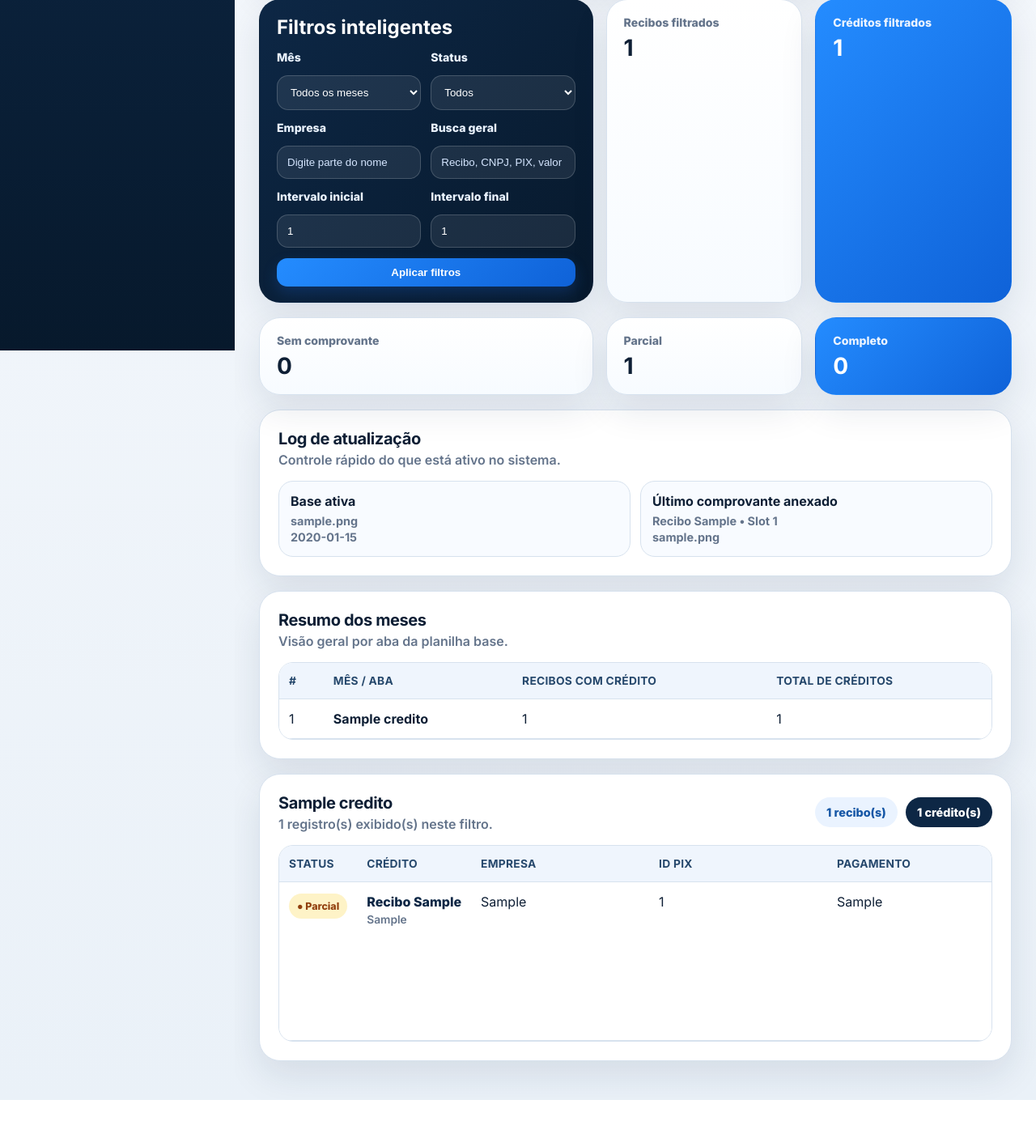
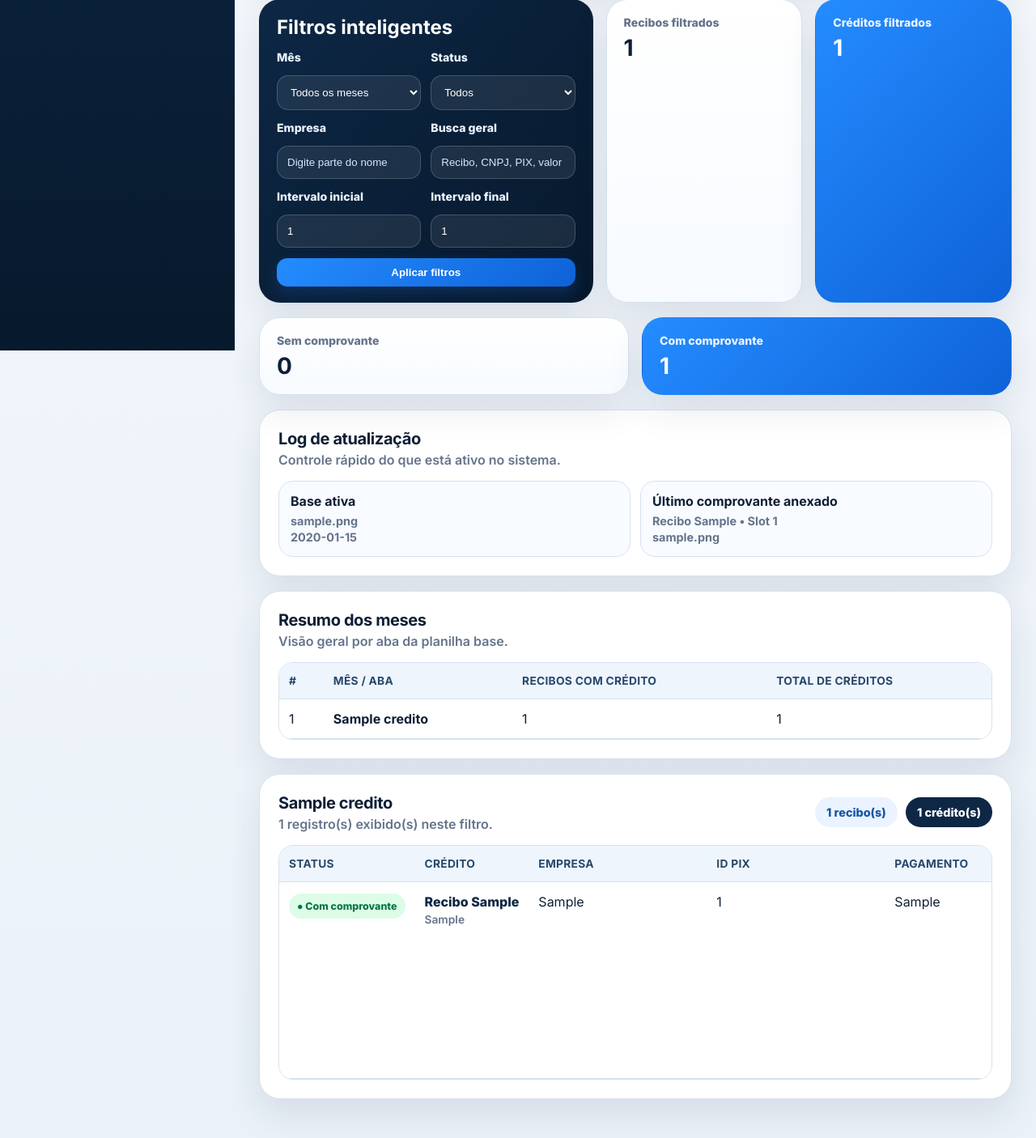
Before and after one commit to edgeocupacionalbelem-wq/creditos, a Flask app: page / in a window 1280 px wide. Shown: the part 367-1773 px from the top of the page at 81% size. Before the commit the page ends 1726 px from the top, so only its background shows below. Run offline with Flask 3, Linux system fonts and the light colour scheme; tables that the repository leaves empty hold one stand-in row (values such as "Sample post").

Commit message:
atualizacao visual

```diff
--- a/app.py
+++ b/app.py
@@ -351,26 +351,18 @@ def get_dashboard_data(start_idx=None, end_idx=None, busca="", mes_nome="", empr
         comp_count = len(c.comprovantes)
         c.comprovante_count = comp_count
 
-        if comp_count >= 2:
+        if comp_count >= 1:
             c.status_comprovante = "completo"
-            c.status_label = "Completo"
+            c.status_label = "Com comprovante"
             total_com_comprovante += 1
-        elif comp_count == 1:
-            c.status_comprovante = "parcial"
-            c.status_label = "Parcial"
-            total_parcial += 1
         else:
             c.status_comprovante = "sem"
             c.status_label = "Sem comprovante"
             total_sem_comprovante += 1
 
-        if status_filtro == "completo" and comp_count < 2:
-            continue
-        if status_filtro == "parcial" and comp_count != 1:
+        if status_filtro == "completo" and comp_count == 0:
             continue
         if status_filtro == "sem" and comp_count != 0:
-            continue
-        if status_filtro == "com_algum" and comp_count == 0:
             continue
 
         if c.mes_index in months_map:
--- a/static/styles.css
+++ b/static/styles.css
@@ -18,3 +18,8 @@ button,.btn-link{border:none;background:linear-gradient(135deg,#248cff,#0f62d8);
 .table-wrap{overflow:auto;border-radius:18px;border:1px solid var(--line)}table{width:100%;border-collapse:separate;border-spacing:0;background:#fff}th,td{border-bottom:1px solid var(--line);padding:14px 12px;text-align:left;vertical-align:top;white-space:nowrap}th{background:#eff5fd;color:#27496d;font-size:.86rem;text-transform:uppercase;letter-spacing:.02em}tbody tr:hover{background:#f9fbff}
 .muted{color:var(--muted);margin-top:16px}.empty-state{text-align:center}.month-head{display:flex;justify-content:space-between;align-items:center;gap:12px}.month-badges{display:flex;gap:10px;flex-wrap:wrap}td.wrap-cell{white-space:normal;min-width:220px;max-width:440px}.attach-box{display:grid;gap:8px;min-width:230px}.attach-actions{display:flex;gap:8px;flex-wrap:wrap}.small{font-size:.84rem;color:var(--muted);font-weight:700}.credit-title{font-weight:900;color:#0d2745}.credit-sub{color:var(--muted);font-size:.86rem;margin-top:4px;font-weight:600}.log-grid{display:grid;grid-template-columns:repeat(2,1fr);gap:12px}.log-item{padding:14px;border:1px solid var(--line);border-radius:18px;background:#f8fbff}.log-item strong{display:block;margin-bottom:4px}.log-item span{color:var(--muted);font-weight:700;font-size:.9rem}
 @media(max-width:1180px){.stats,.stats-three{grid-template-columns:1fr 1fr}.log-grid{grid-template-columns:1fr}}@media(max-width:980px){.shell{grid-template-columns:1fr}.sidebar{display:none}.content{padding:16px}.stats,.stats-three{grid-template-columns:1fr}.hero-top,.month-head,.panel-head{align-items:flex-start;flex-direction:column}.filter-grid{grid-template-columns:1fr}}
+
+.stats-two{display:grid;grid-template-columns:1fr 1fr;gap:16px;margin-bottom:18px}
+.selected-file{font-size:.82rem;font-weight:800;color:#1657a6;background:#eaf3ff;border:1px solid #c9ddf8;border-radius:10px;padding:8px;white-space:normal;max-width:240px}
+.file-input{background:#fff!important;color:#10213b!important;border:1px solid var(--line)!important;width:100%}
+@media(max-width:980px){.stats-two{grid-template-columns:1fr}}
--- a/templates/index.html
+++ b/templates/index.html
@@ -45,9 +45,7 @@
           <select name="status">
             <option value="todos" {% if status_filtro == "todos" %}selected{% endif %}>Todos</option>
             <option value="sem" {% if status_filtro == "sem" %}selected{% endif %}>Sem comprovante</option>
-            <option value="parcial" {% if status_filtro == "parcial" %}selected{% endif %}>Parcial</option>
-            <option value="completo" {% if status_filtro == "completo" %}selected{% endif %}>Completo</option>
-            <option value="com_algum" {% if status_filtro == "com_algum" %}selected{% endif %}>Com algum comprovante</option>
+            <option value="completo" {% if status_filtro == "completo" %}selected{% endif %}>Com comprovante</option>
           </select>
         </label>
       </div>
@@ -70,10 +68,9 @@
   <div class="stat-card highlight"><span>Créditos filtrados</span><strong>{{ resumo_total }}</strong></div>
 </section>
 
-<section class="stats stats-three">
+<section class="stats stats-two">
   <div class="stat-card"><span>Sem comprovante</span><strong>{{ total_sem_comprovante }}</strong></div>
-  <div class="stat-card"><span>Parcial</span><strong>{{ total_parcial }}</strong></div>
-  <div class="stat-card highlight"><span>Completo</span><strong>{{ total_com_comprovante }}</strong></div>
+  <div class="stat-card highlight"><span>Com comprovante</span><strong>{{ total_com_comprovante }}</strong></div>
 </section>
 
 <section class="panel">
@@ -107,7 +104,7 @@
       <tbody>
         {% for item in month.creditos %}
         <tr>
-          <td><span class="badge-status status-{{ item.status_comprovante }}">{% if item.status_comprovante == "completo" %}● Completo{% elif item.status_comprovante == "parcial" %}● Parcial{% else %}● Sem{% endif %}</span></td>
+          <td><span class="badge-status status-{{ item.status_comprovante }}">{% if item.status_comprovante == "completo" %}● Com comprovante{% else %}● Sem{% endif %}</span></td>
           <td><div class="credit-title">Recibo {{ item.recibo }}</div><div class="credit-sub">{{ item.documento }}</div></td>
           <td class="wrap-cell">{{ item.empresa }}</td>
           <td class="wrap-cell">{{ item.pix_id }}</td>
@@ -130,7 +127,8 @@
               {% else %}<div class="small">Sem arquivo</div>{% endif %}
               <form class="mini-upload" action="{{ url_for('upload_comprovante', recibo=item.recibo, pix_id=item.pix_id, slot=slot) }}" method="post" enctype="multipart/form-data">
                 <input type="hidden" name="inicio" value="{{ inicio }}"><input type="hidden" name="fim" value="{{ fim }}"><input type="hidden" name="busca" value="{{ busca }}"><input type="hidden" name="mes" value="{{ mes_nome }}"><input type="hidden" name="empresa" value="{{ empresa_filtro }}"><input type="hidden" name="status" value="{{ status_filtro }}">
-                <input type="file" name="arquivo" accept=".pdf,.jpg,.jpeg,.png,application/pdf,image/png,image/jpeg" required>
+                <input class="file-input" type="file" name="arquivo" accept=".pdf,.jpg,.jpeg,.png,application/pdf,image/png,image/jpeg" required>
+                <div class="selected-file">Nenhum arquivo selecionado</div>
                 <button type="submit">Anexar</button>
               </form>
             </div>
@@ -147,4 +145,16 @@
 {% else %}
 <section class="panel empty-state"><h2>Nenhuma base ativa ainda</h2></section>
 {% endif %}
+
+<script>
+document.addEventListener("change", function(e){
+  if(e.target.classList.contains("file-input")){
+    const box = e.target.closest(".mini-upload");
+    const label = box ? box.querySelector(".selected-file") : null;
+    if(label){
+      label.textContent = e.target.files && e.target.files.length ? e.target.files[0].name : "Nenhum arquivo selecionado";
+    }
+  }
+});
+</script>
 {% endblock %}
```
Also changed, not shown: README.md.
